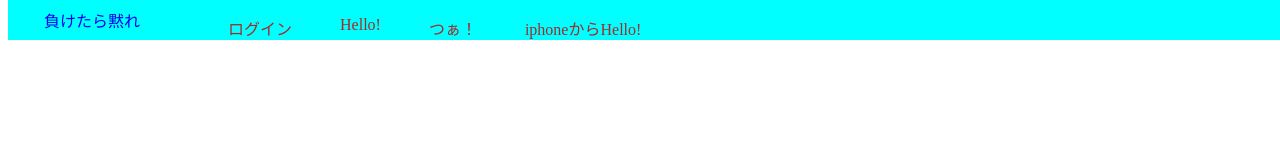
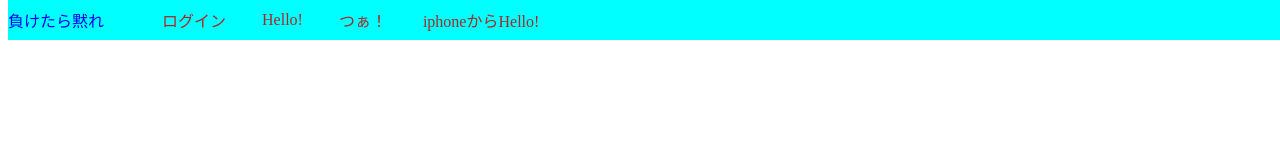
Before and after one commit to gin-gali/tiraura, a plain HTML site: page html/index.html in a window 1280 px wide. Drawn offline with Linux system fonts and the light colour scheme.

Commit message:
edited header

```diff
--- a/css/stylesheet.css
+++ b/css/stylesheet.css
@@ -1,29 +1,26 @@
 .header-wrapper {
   top: 0;
-  padding: 12px;
   align-items: center;
   display: flex;
   position: fixed;
   width: 100%;
-  height: 1em;
+  height: 2.5em;
   background-color: aqua;
 }
 
 .header-left  a {
   text-decoration: none;
-  padding: 24px;
   float: left;
 }
 
-.header-right {
-  height: auto;
+.header-right  ul {
+  display: flex;
+  align-items: center;
 }
 
 .header-right li {
   list-style: none;
   color: brown;
-  display: flex;
-  padding: 24px;
-  float: left;
-  align-items: center;
+  padding: 0 18px 0 18px;
+  float: right;
 }
```
